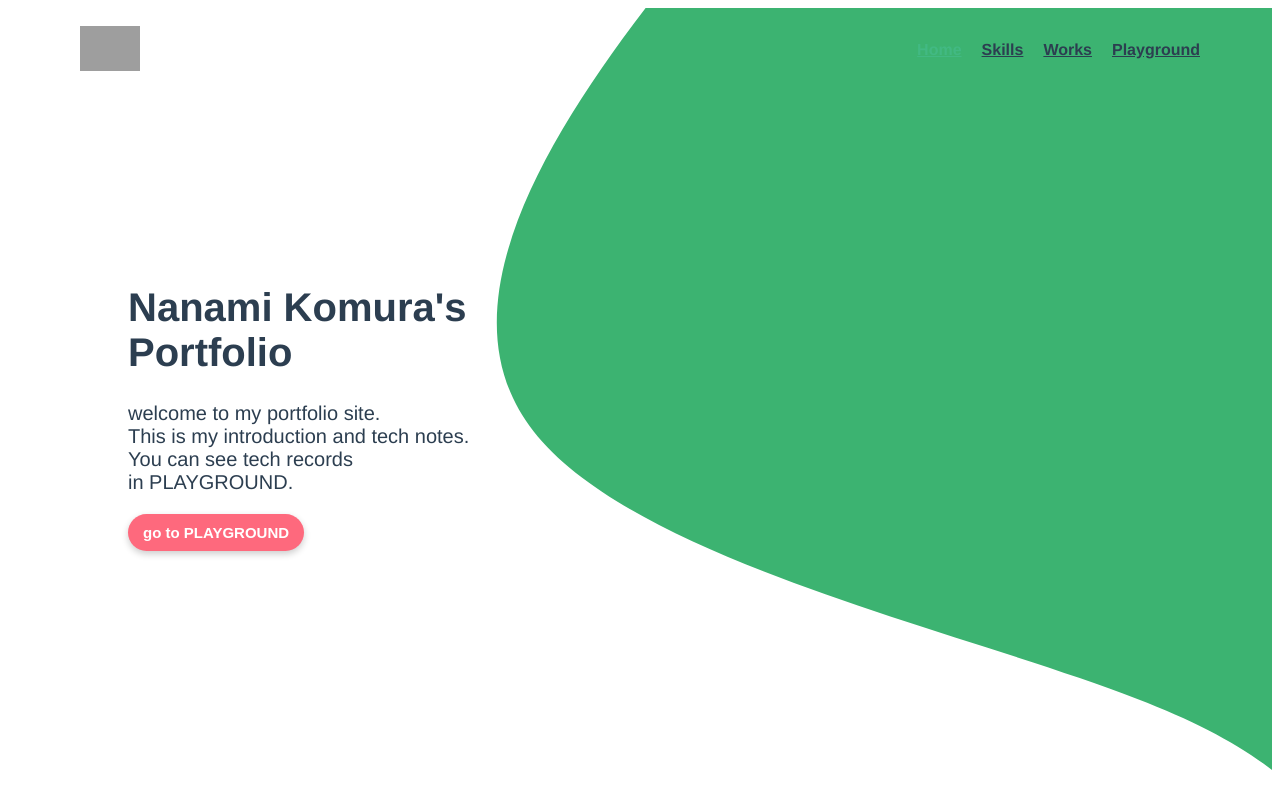
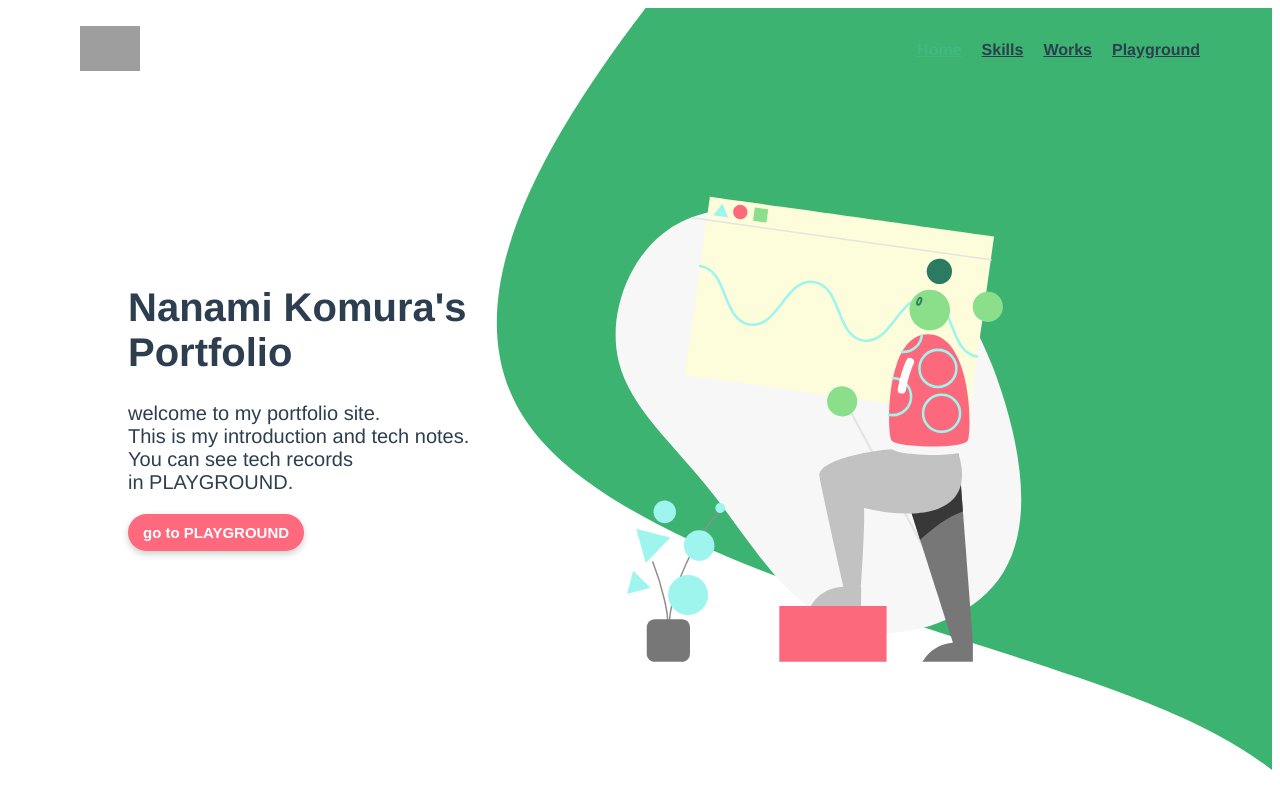
Before and after one commit to komurananami/komurananami.github.io, a Vue app: page / in a window 1280 px wide. Shown: the top 800 px of the page. Built offline with nearby package versions, Linux system fonts and the light colour scheme; grey boxes are pictures that could not be loaded.

Commit message:
fix animation css

```diff
--- a/src/views/Home.vue
+++ b/src/views/Home.vue
@@ -83,4 +83,14 @@ export default defineComponent({
     font-size: 20px;
   }
 }
+
+.animation {
+  &-top {
+    position: absolute;
+    right: 10vw;
+    width: 600px;
+    z-index: 5;
+    top: 100px;
+  }
+}
 </style>
```
